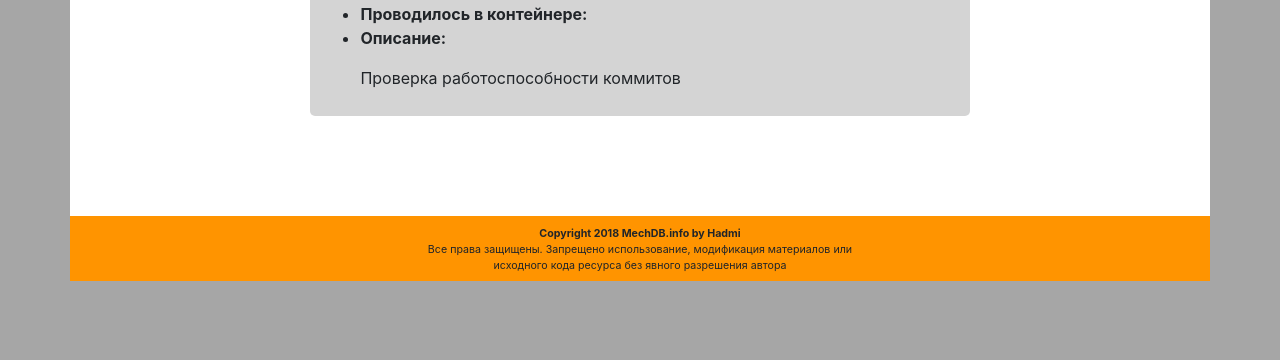
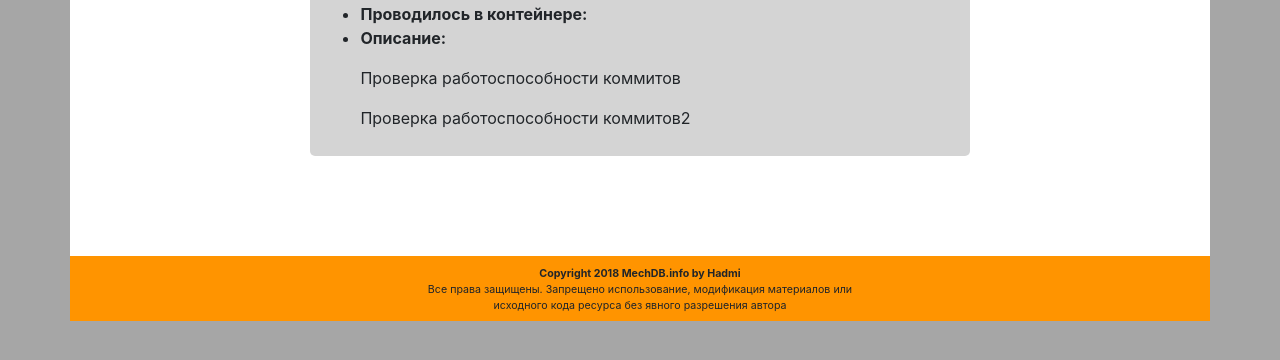
Before and after one commit to hadmiru/mechdb, a Django app: template mechdb_core/templates/mechdb_core/action_detail.html in a window 1280 px wide. Shown: the part 392-752 px from the top of the page. Run offline with Django 3.2, Linux system fonts and the light colour scheme; the template is opened without the code that fills it, so the values that code supplies are empty; parts of the project's set-up code (start-up, migrations or seed data) failed here and were passed over; some libraries are stand-ins or nearby versions; some web fonts are replaced.

Commit message:
Проверка работоспособности коммитов2

```diff
--- a/mechdb_core/templates/mechdb_core/action_detail.html
+++ b/mechdb_core/templates/mechdb_core/action_detail.html
@@ -70,6 +70,7 @@
                 <b>Описание:</b><br>
                 {{action.description|linebreaks}}
                   <p>Проверка работоспособности коммитов</p>
+                  <p>Проверка работоспособности коммитов2</p>
               </LI>
           </UL>
       </div>
```
